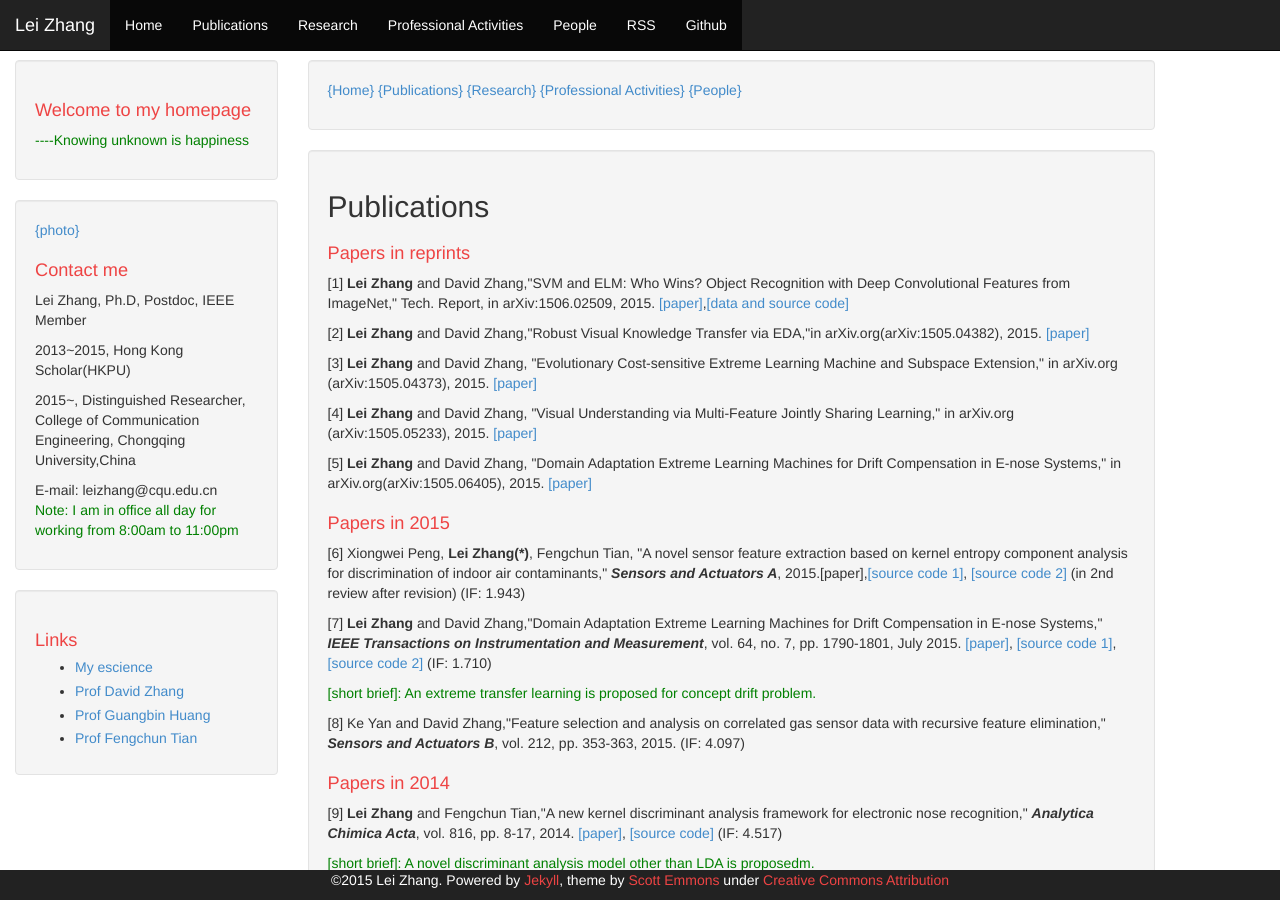
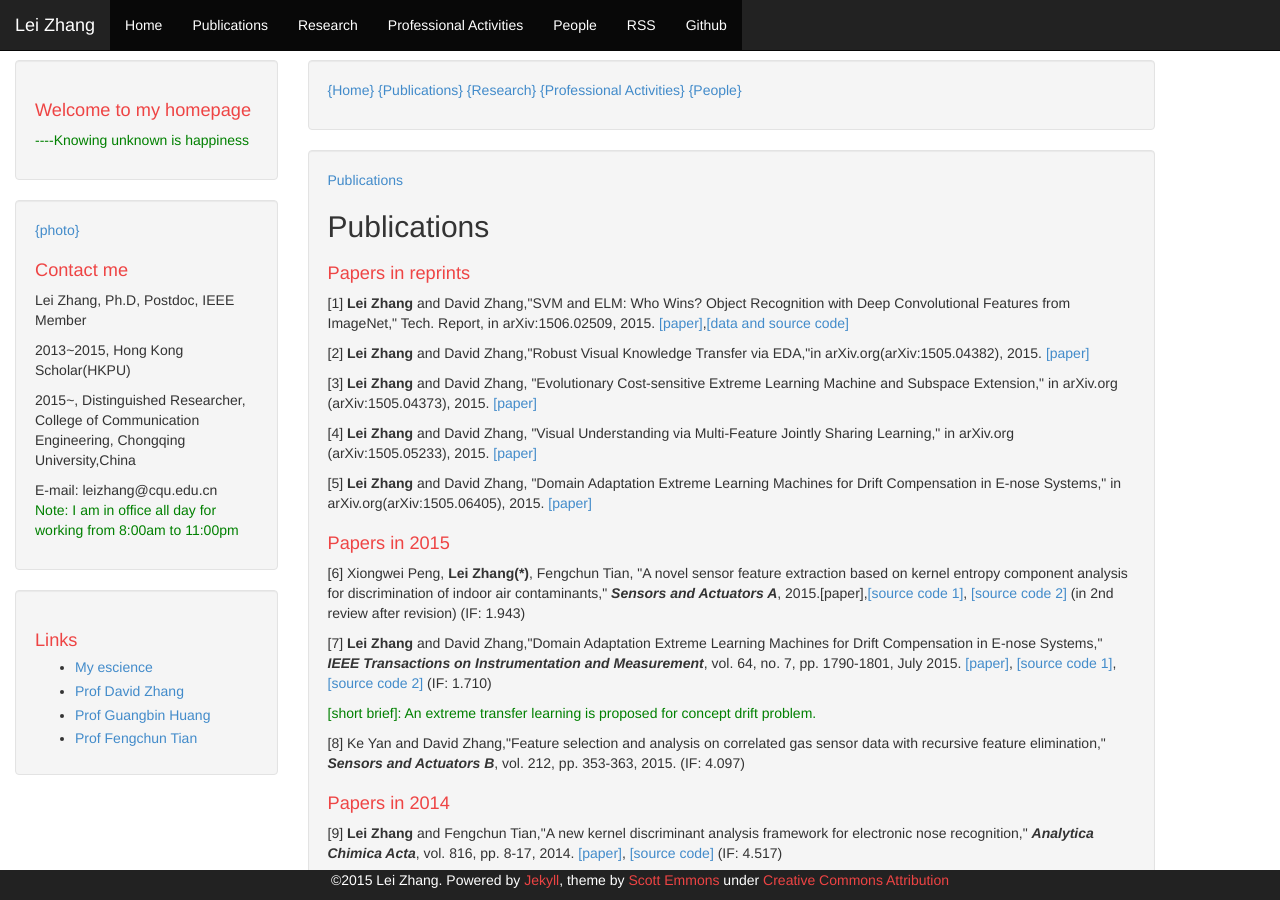
Before and after one commit to DrLeiZhang/website, a Jekyll site: the page built from publications.html, in a window 1280 px wide and 900 px high. Built offline with Jekyll 4.4.1, drawn with Linux system fonts in a browser that asks for light colours; Markdown is read by kramdown in place of the engine named in the settings.

Commit message:
Update
Signed-off-by: leizhang@cqu.edu.cn <leizhang@cqu.edu.cn>

```diff
--- a/publications.html
+++ b/publications.html
@@ -7,6 +7,7 @@ layout: default
 </div>
 
 <div class="well">
+<a href="F:\Git\myproject\publications.html">Publications</a>
     <h2>Publications</h2>
 <h1>Papers in reprints</h1>
 <p>[1] <B>Lei Zhang</B> and David Zhang,"SVM and ELM: Who Wins? Object Recognition with Deep Convolutional Features from ImageNet," Tech. Report, in arXiv:1506.02509, 2015. <a href="http://arxiv.org/abs/1506.02509">[paper]</a>,<a href="resources/DataCode_ELM_CNN.rar">[data and source code]</a></p>
```
